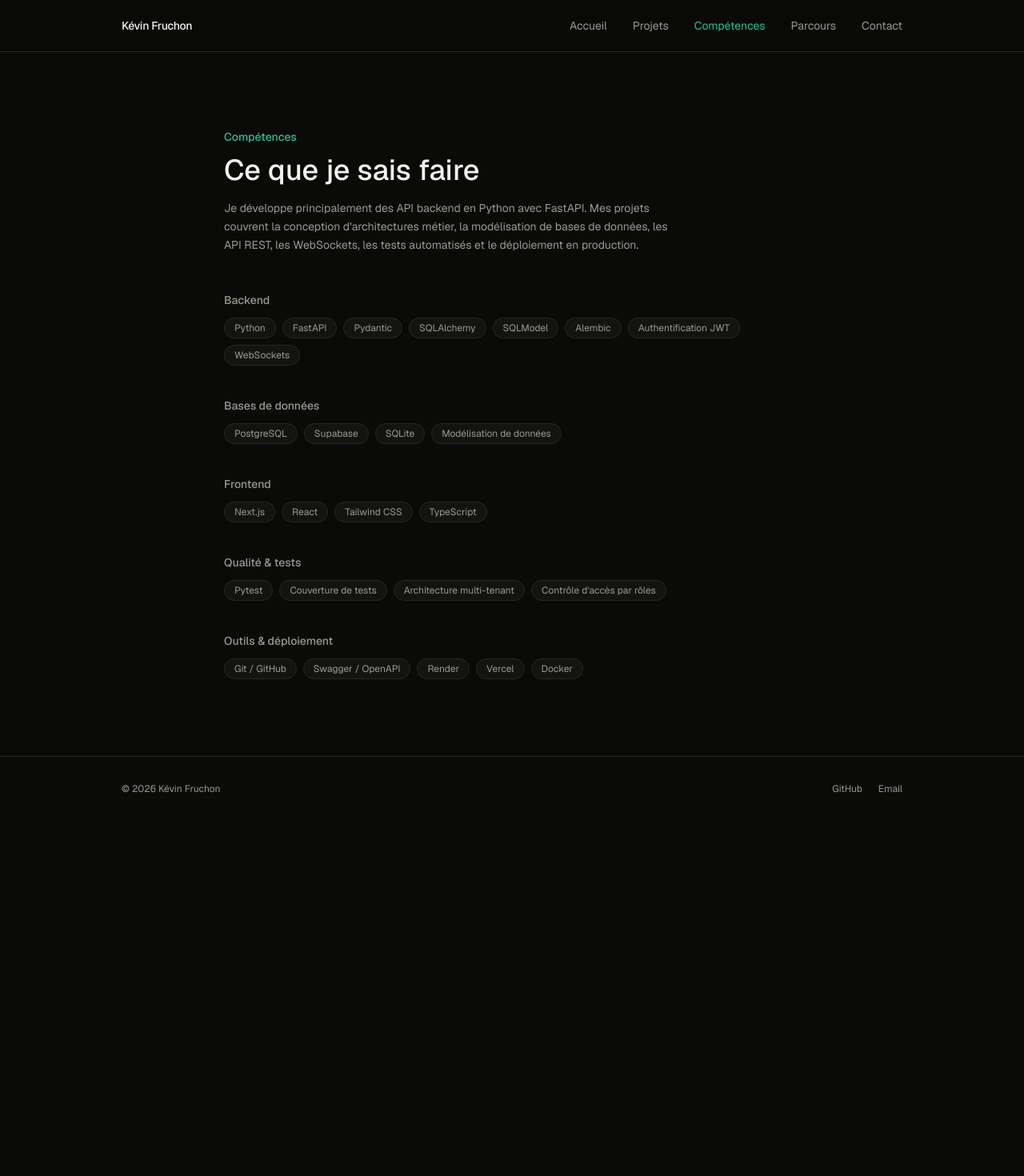
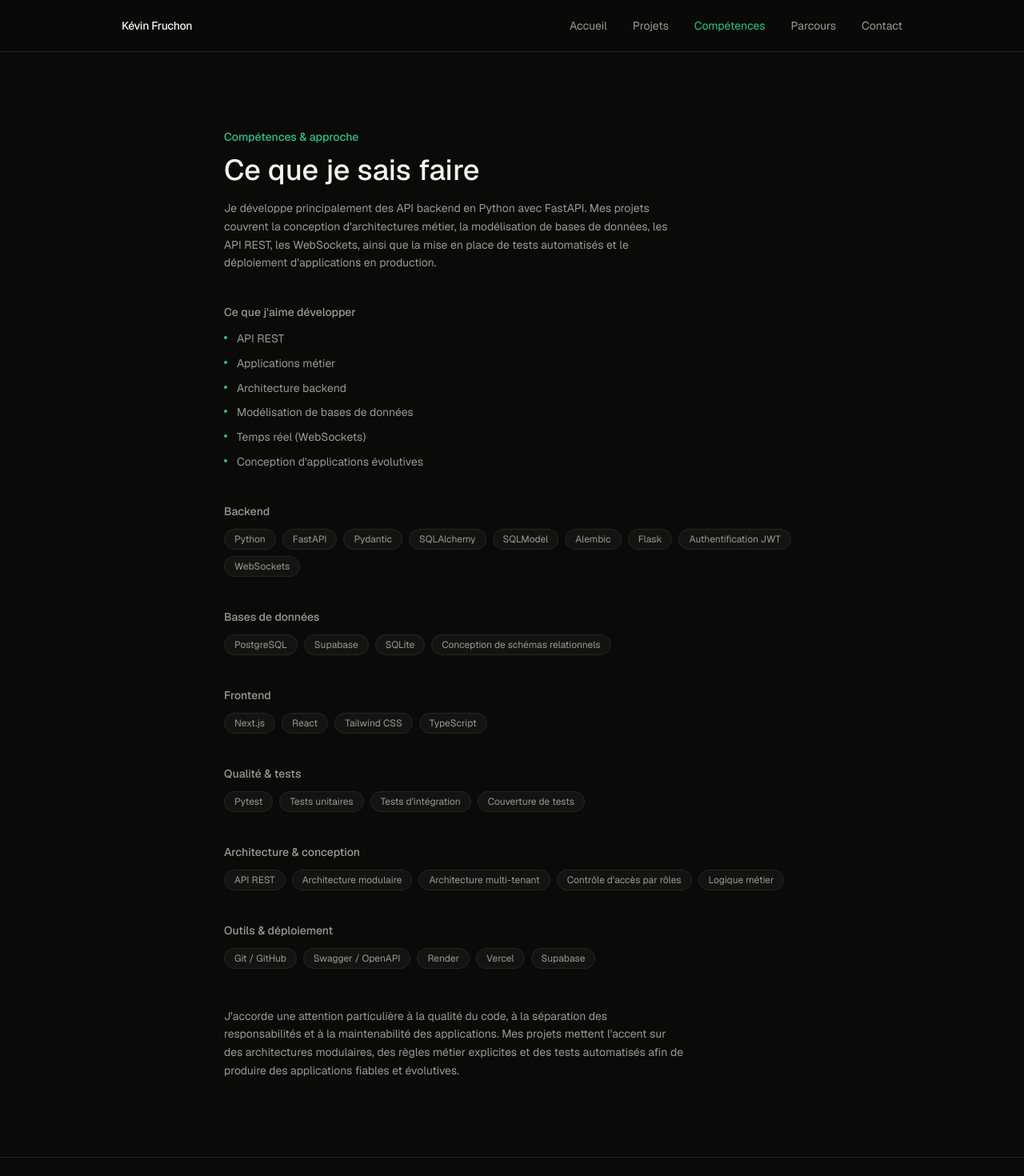
Before and after one commit to sangoaz/Portfolio-Next.js, a Next.js app: page /competences in a window 1280 px wide. Shown: the top 1470 px of the page at 80% size. Before the commit the page ends 1026 px from the top, so only its background shows below. Built offline with nearby package versions, Linux system fonts and the light colour scheme.

Commit message:
Mise à jour de la page compétences

```diff
--- a/app/competences/page.tsx
+++ b/app/competences/page.tsx
@@ -1,4 +1,13 @@
 import TechBadge from "@/components/TechBadge";
+
+const passions = [
+  "API REST",
+  "Applications métier",
+  "Architecture backend",
+  "Modélisation de bases de données",
+  "Temps réel (WebSockets)",
+  "Conception d'applications évolutives",
+];
 
 const categories = [
   {
@@ -10,13 +19,14 @@ const categories = [
       "SQLAlchemy",
       "SQLModel",
       "Alembic",
+      "Flask",
       "Authentification JWT",
       "WebSockets",
     ],
   },
   {
     title: "Bases de données",
-    skills: ["PostgreSQL", "Supabase", "SQLite", "Modélisation de données"],
+    skills: ["PostgreSQL", "Supabase", "SQLite", "Conception de schémas relationnels"],
   },
   {
     title: "Frontend",
@@ -24,29 +34,50 @@ const categories = [
   },
   {
     title: "Qualité & tests",
-    skills: ["Pytest", "Couverture de tests", "Architecture multi-tenant", "Contrôle d'accès par rôles"],
+    skills: ["Pytest", "Tests unitaires", "Tests d'intégration", "Couverture de tests"],
+  },
+  {
+    title: "Architecture & conception",
+    skills: ["API REST", "Architecture modulaire", "Architecture multi-tenant", "Contrôle d'accès par rôles", "Logique métier"],
   },
   {
     title: "Outils & déploiement",
-    skills: ["Git / GitHub", "Swagger / OpenAPI", "Render", "Vercel", "Docker"],
+    skills: ["Git / GitHub", "Swagger / OpenAPI", "Render", "Vercel", "Supabase"],
   },
 ];
 
 export default function Competences() {
   return (
     <main className="mx-auto max-w-3xl px-6 pb-24 pt-16 sm:pt-24">
-      <p className="text-sm font-medium text-accent">Compétences</p>
+      <p className="text-sm font-medium text-accent">Compétences & approche</p>
       <h1 className="mt-3 text-3xl font-medium sm:text-4xl">
         Ce que je sais faire
       </h1>
       <p className="mt-4 max-w-xl text-sm leading-relaxed text-muted">
         Je développe principalement des API backend en Python avec FastAPI.
         Mes projets couvrent la conception d'architectures métier, la modélisation
-        de bases de données, les API REST, les WebSockets, les tests automatisés et
-        le déploiement en production.
+        de bases de données, les API REST, les WebSockets, ainsi que la mise en place de tests automatisés et
+        le déploiement d'applications en production.
       </p>
 
-      <div className="mt-12 flex flex-col gap-10">
+      <section className="mt-10">
+        <h2 className="text-sm font-medium text-muted">
+          Ce que j&apos;aime développer
+        </h2>
+        <ul className="mt-3 flex flex-col gap-2">
+          {passions.map((passion) => (
+            <li
+              key={passion}
+              className="flex gap-3 text-sm leading-relaxed text-muted"
+            >
+              <span className="mt-2 h-1 w-1 shrink-0 rounded-full bg-accent" />
+              {passion}
+            </li>
+          ))}
+        </ul>
+      </section>
+
+      <div className="mt-10 flex flex-col gap-10">
         {categories.map((category) => (
           <section key={category.title}>
             <h2 className="text-sm font-medium text-muted">
@@ -60,6 +91,14 @@ export default function Competences() {
           </section>
         ))}
       </div>
+
+      <p className="mt-12 max-w-xl text-sm leading-relaxed text-muted">
+        J&apos;accorde une attention particulière à la qualité du code, à la
+        séparation des responsabilités et à la maintenabilité des
+        applications. Mes projets mettent l&apos;accent sur des architectures
+        modulaires, des règles métier explicites et des tests automatisés
+        afin de produire des applications fiables et évolutives.
+      </p>
     </main>
   );
 }
```
